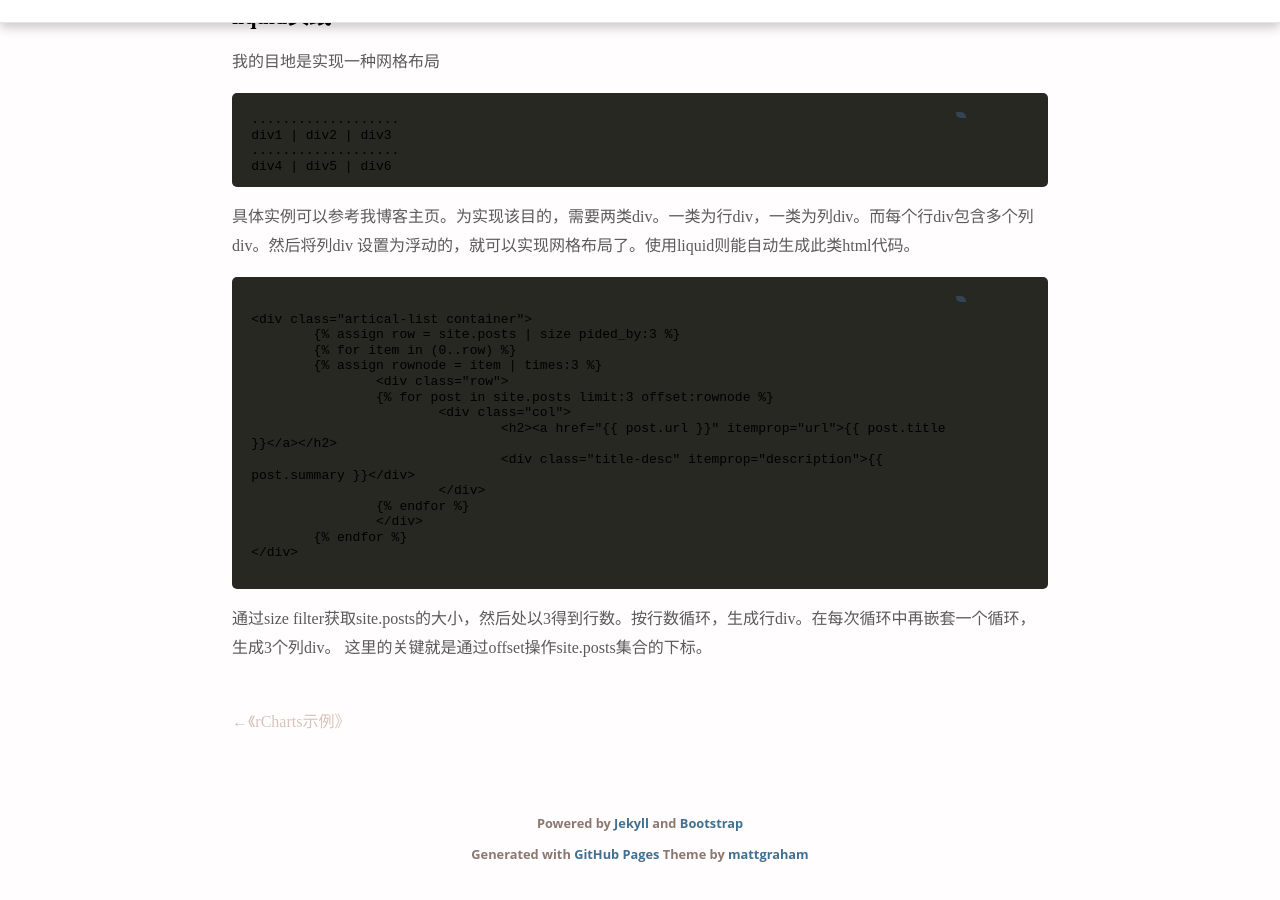
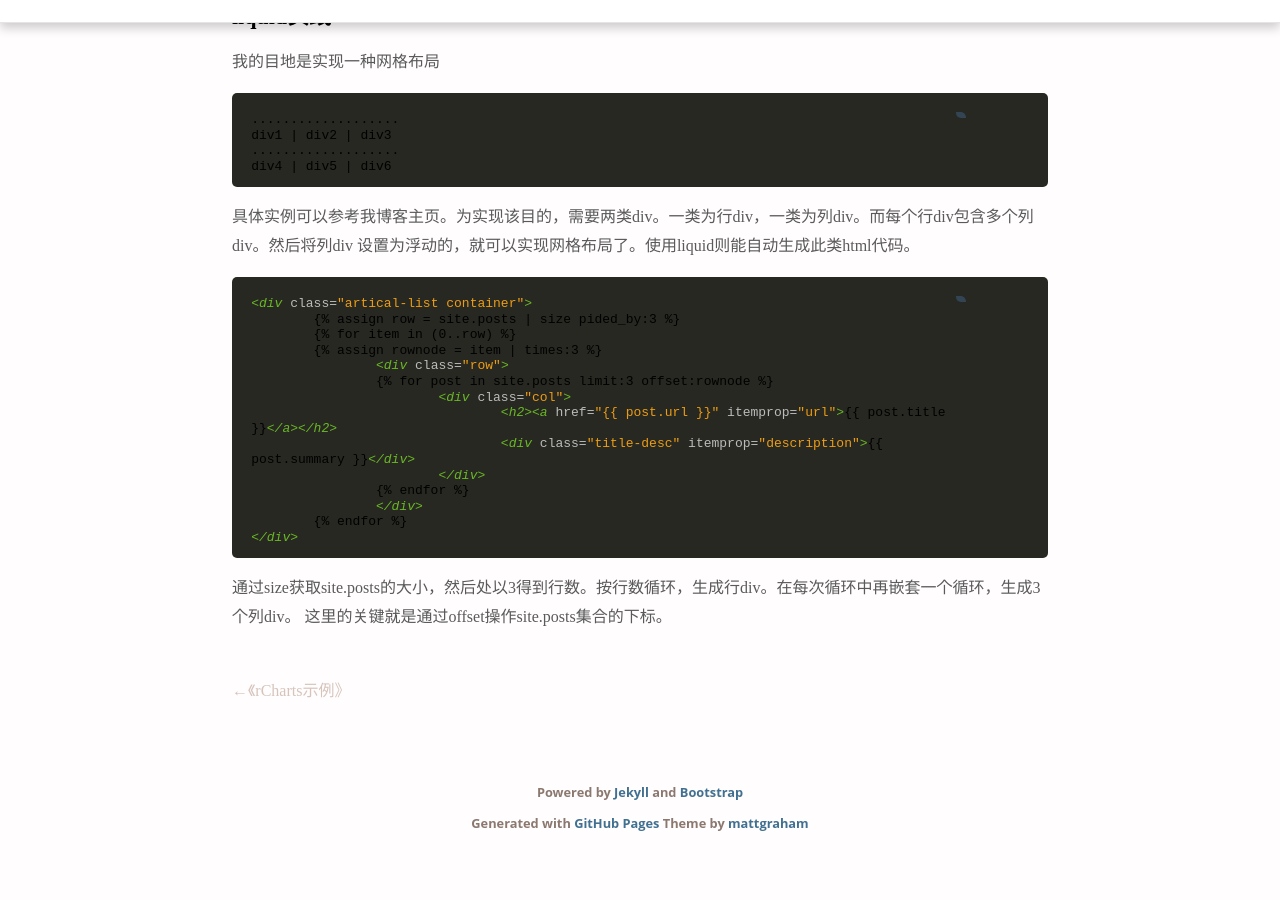
Before and after one commit to wumin722/wumin722.github.com, a Jekyll site: the page built from _posts/2014-10-04-liquid.md, in a window 1280 px wide and 900 px high, scrolled down 1407 px. Built offline with Jekyll 4.4.1, drawn with Linux system fonts in a browser that asks for light colours; nearby versions of some CDN libraries; Markdown is read by kramdown in place of the engine named in the settings; after the commit the page ends 2276 px from its top, so only the background shows below that.

Commit message:
add post liquid

````diff
--- a/_posts/2014-10-04-liquid.md
+++ b/_posts/2014-10-04-liquid.md
@@ -90,8 +90,8 @@ div4 | div5 | div6
 设置为浮动的，就可以实现网格布局了。使用liquid则能自动生成此类html代码。
 
 
-```
 {% raw %}
+```html
 <div class="artical-list container">
 	{% assign row = site.posts | size pided_by:3 %}
 	{% for item in (0..row) %}
@@ -106,9 +106,9 @@ div4 | div5 | div6
 		</div>
 	{% endfor %}
 </div>
+```
 {% endraw %}
-```
 
 
-通过size filter获取site.posts的大小，然后处以3得到行数。按行数循环，生成行div。在每次循环中再嵌套一个循环，生成3个列div。
+通过size获取site.posts的大小，然后处以3得到行数。按行数循环，生成行div。在每次循环中再嵌套一个循环，生成3个列div。
 这里的关键就是通过offset操作site.posts集合的下标。
````
